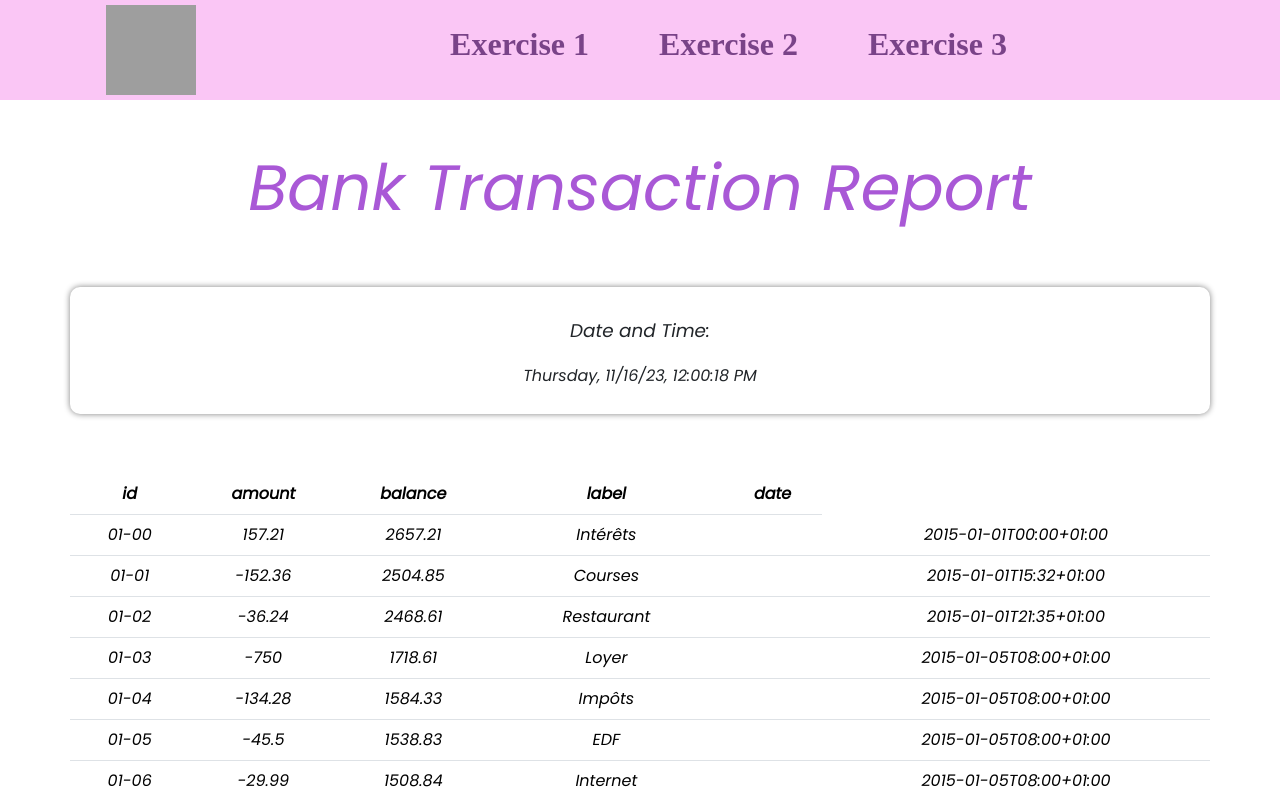
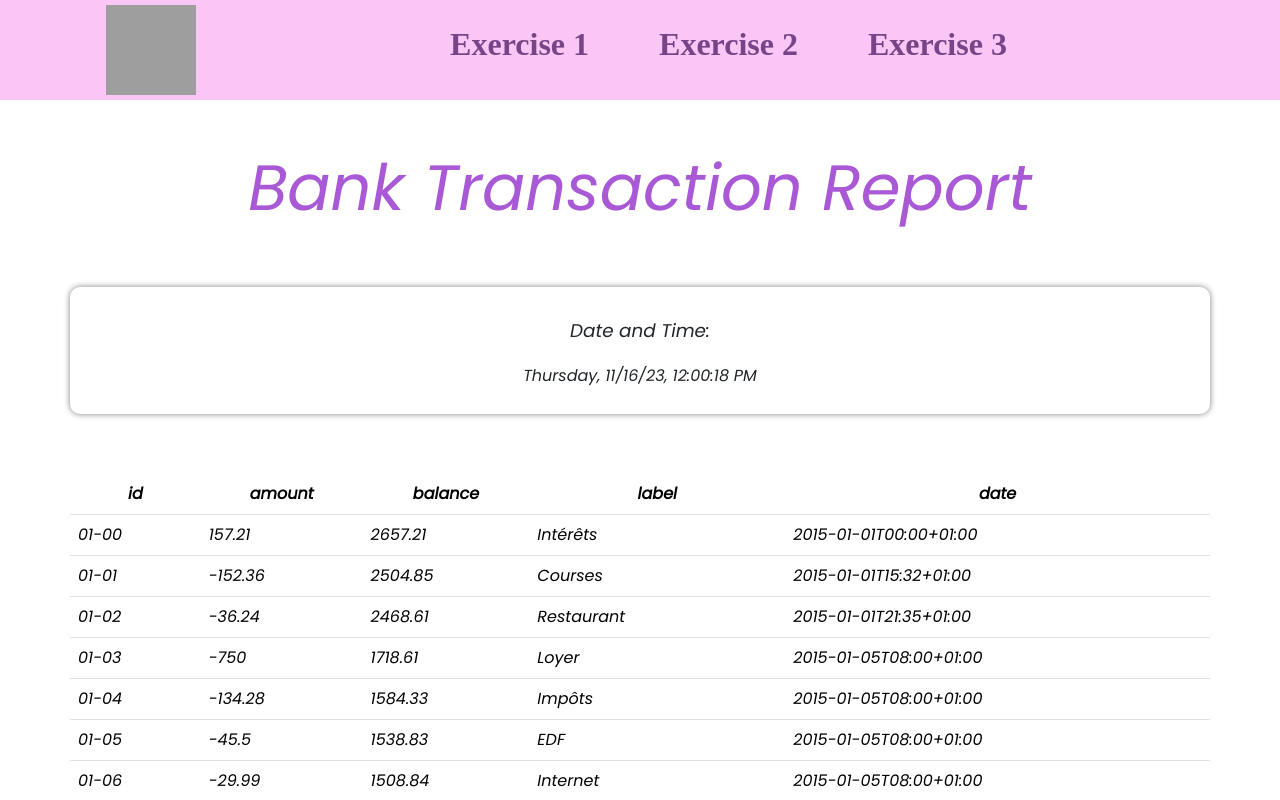
Before and after one commit to cristinajim30/Project3-v2-Angular, an Angular app in the folder angular-project/: page /exercise3 in a window 1280 px wide. Shown: the top 800 px of the page. Built offline with nearby package versions, Linux system fonts and the light colour scheme; grey boxes are pictures that could not be loaded.

Commit message:
prueba sortTable

```diff
--- a/angular-project/src/app/components/exercise3/exercise3.component.css
+++ b/angular-project/src/app/components/exercise3/exercise3.component.css
@@ -34,6 +34,9 @@
     font-size: 1.15rem;
     margin: 20px 0px;
 }
-.table_responsive{
-
+td{
+    text-align: left;
 }
+th{
+    text-align: center!important;
+}
--- a/angular-project/src/app/components/exercise3/exercise3.component.html
+++ b/angular-project/src/app/components/exercise3/exercise3.component.html
@@ -14,19 +14,20 @@
 
         </div>
         <div class="table-responsive" >
-            <table class="table" >
+            <table class="table"  >
+
                 <thead>
                     <tr>
-                        <th *ngFor="let column of tableColumns" >{{ column }}</th>
+                        <th *ngFor="let column of tableColumns" (click) = "sortTable(column)">{{ column }}</th>
                     </tr>
                 </thead>
-                <tbody *ngFor="let operation of transactionList">
-                    <tr>
+                <tbody>
+                    <tr *ngFor="let operation of transactionList">
                         <td>{{operation.id}}</td>
                       <td>{{operation.amount}}</td>
                       <td>{{operation.balance}}</td>
                       <td>{{operation.label}}</td>
-                      <td><td>{{operation.date}}</td>
+                      <td>{{operation.date}}</td>
                     </tr>
 
                   </tbody>
--- a/angular-project/src/app/components/exercise3/exercise3.component.ts
+++ b/angular-project/src/app/components/exercise3/exercise3.component.ts
@@ -32,4 +32,7 @@ export class Exercise3Component {
     }
     );
   }
+  sortTable(colunmName: string){
+    console.log("column: ", colunmName);
+  }
 }
```
